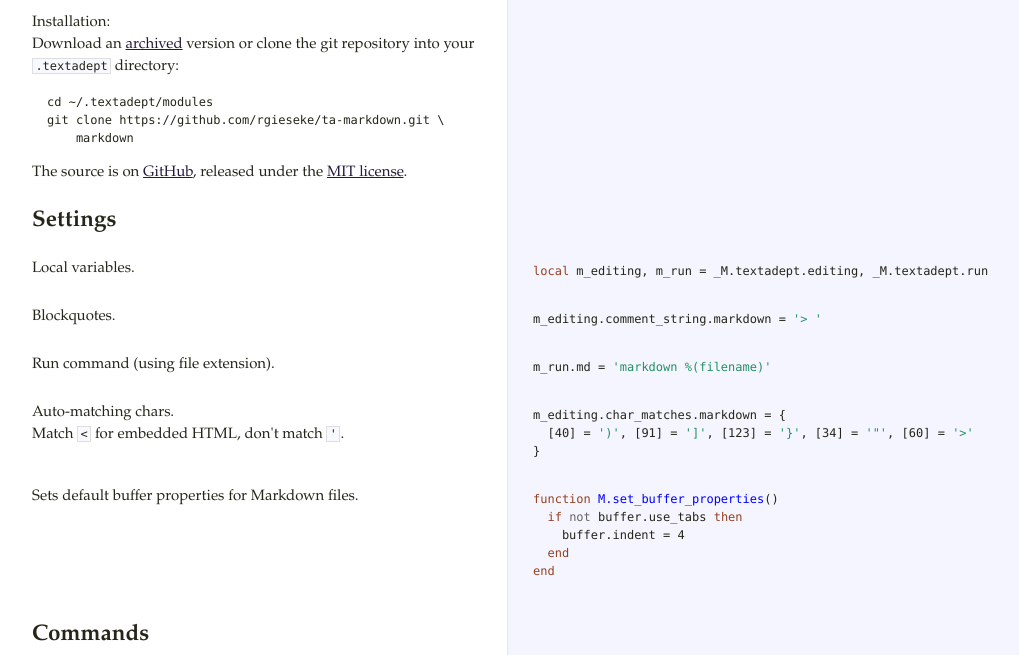
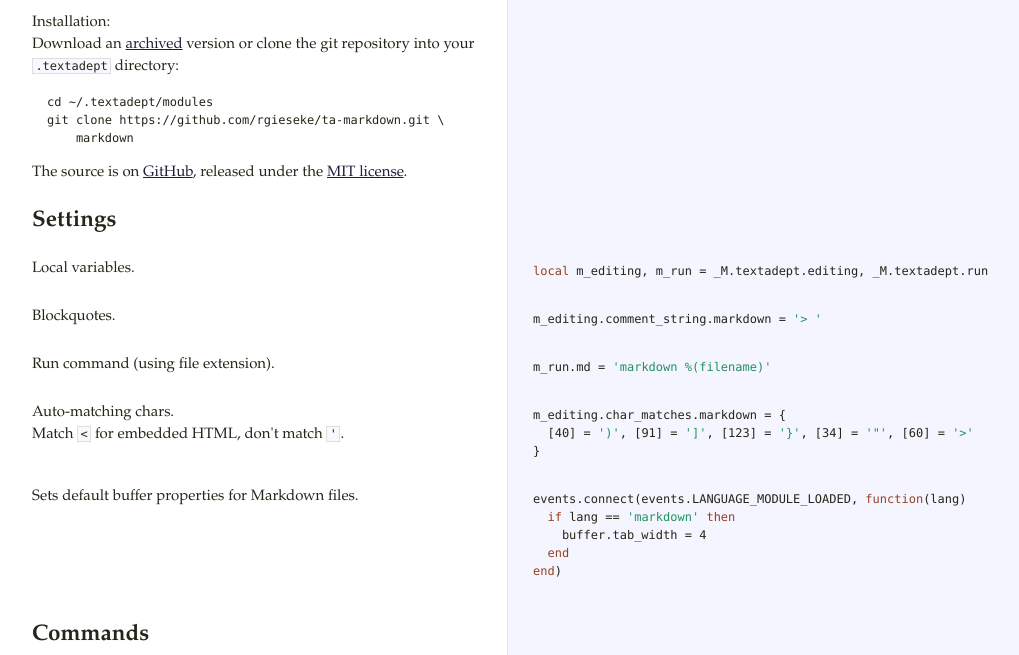
Before and after one commit to rgieseke/ta-markdown, a plain HTML site: page docs/index.html in a window 1280 px wide. Shown: the part 145-800 px from the top of the page, without its empty margins (18-1037 px from the left). Drawn offline with Linux system fonts and the light colour scheme.

Commit message:
Auto-update docs.

```diff
--- a/docs/index.html
+++ b/docs/index.html
@@ -140,11 +140,11 @@ Match <code>&lt;</code> for embedded HTML, don't match <code>'</code>.</p>
 
 </td>
 <td class="code">
-  <div class="highlight"><pre><span class="k">function</span> <span class="nf">M.set_buffer_properties</span>()
-  <span class="k">if</span> <span class="o">not</span> buffer.use_tabs <span class="k">then</span>
-    buffer.indent = 4
+  <div class="highlight"><pre>events.connect(events.LANGUAGE_MODULE_LOADED, <span class="k">function</span>(lang)
+  <span class="k">if</span> lang == <span class="s">'markdown'</span> <span class="k">then</span>
+    buffer.tab_width = 4
   <span class="k">end</span>
-<span class="k">end</span>
+<span class="k">end</span>)
 
 </pre></div>
 </td>
```
